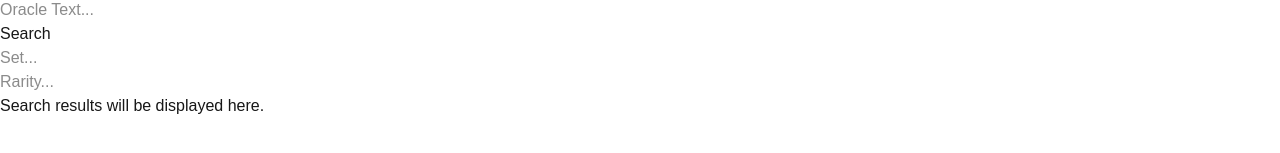
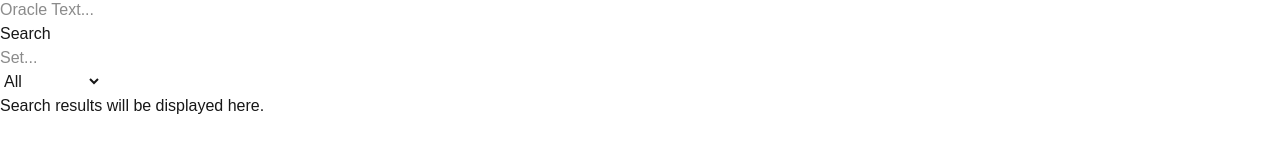
Before and after one commit to aliceferlan/mulliganChecker, a Next.js app in the folder mulligun_checker/: page /search in a window 1280 px wide. Shown: the part 575-728 px from the top of the page. Built offline with nearby package versions, Linux system fonts and the light colour scheme.

Commit message:
Replace rarity input field with a dropdown selector for improved user experience

```diff
--- a/mulligun_checker/app/components/searchConsole/index.tsx
+++ b/mulligun_checker/app/components/searchConsole/index.tsx
@@ -82,7 +82,14 @@ export default function SearchConsole() {
 				{/* レアリティセレクタ */}
 
 				<div className="search-console__input">
-					<input type="text" placeholder="Rarity..." />
+					<select name="rearity" id="">
+						<option value="all">All</option>
+						<option value="c">Common</option>
+						<option value="u">Uncommon</option>
+						<option value="r">Rare</option>
+						<option value="m">Mythic</option>
+						<option value="s">Special</option>
+					</select>
 				</div>
 			</div>
 			{/* 検索表示用エリア */}
```
